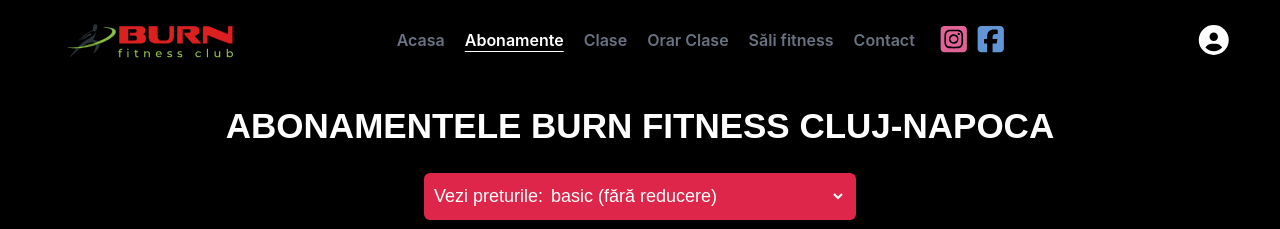
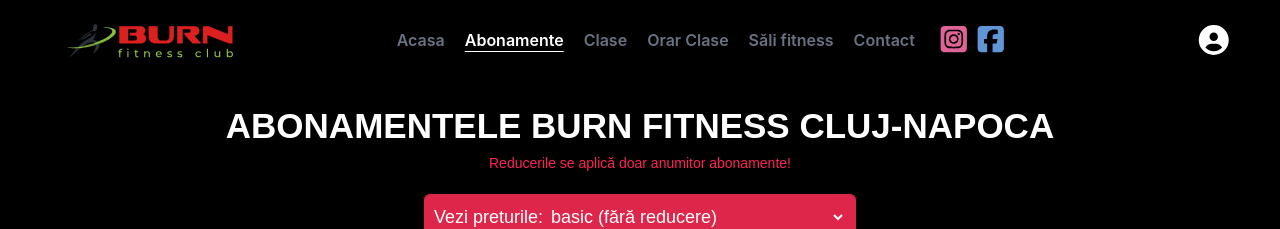
Before and after one commit to iancuvictor/burn-fitness-revamp, a React (Vite) app in the folder frontend/: page /abonamente in a window 1280 px wide. Shown: the top 229 px of the page. Built offline with nearby package versions, Linux system fonts and the light colour scheme; no server answers; a web font is replaced by a local one.

Commit message:
finished the website's demo stage. feeling happy with it.

```diff
--- a/frontend/src/components/abonamente/abonamente.jsx
+++ b/frontend/src/components/abonamente/abonamente.jsx
@@ -22,9 +22,12 @@
 
   return (
     <div className="flex flex-col items-center min-h-screen w-full font-finlandica pt-5 gap-5 pb-10">
+      <span>
       <h1 className="text-[20px] text-white md:text-[35px] font-[700] text-center">
         ABONAMENTELE BURN FITNESS CLUJ-NAPOCA
       </h1>
+      <p className="text-[14px] text-center text-rose-500">Reducerile se aplică doar anumitor abonamente!</p>
+      </span>
       <div className="text-[14px] md:text-[18px] text-white flex flex-col items-center gap-3">
             <div className="flex bg-redishPinkDark p-[10px] rounded-md gap-1">
             <span>Vezi preturile:</span>
--- a/frontend/src/components/navbar/navbar.jsx
+++ b/frontend/src/components/navbar/navbar.jsx
@@ -1,7 +1,7 @@
 import { NavLink } from 'react-router';
 import BurnLogo from './assets/burnLogo.svg';
 import { FontAwesomeIcon } from '@fortawesome/react-fontawesome';
-import { faBars, faBasketShopping, faCircleUser, faGear, faL, faRightFromBracket } from '@fortawesome/free-solid-svg-icons';
+import { faBars, faBasketShopping, faCircleUser, faGear, faRightFromBracket } from '@fortawesome/free-solid-svg-icons';
 import { faFacebookSquare, faInstagramSquare } from '@fortawesome/free-brands-svg-icons';
 import { AuthContext } from "../../context/AuthContext";
 import { useContext, useState, useRef, useEffect } from 'react';
--- a/frontend/src/components/userPages/components/profilePage/components/accountSettings.jsx
+++ b/frontend/src/components/userPages/components/profilePage/components/accountSettings.jsx
@@ -86,7 +86,7 @@
     <div className="min-h-screen flex flex-col items-center gap-2 pt-5 pb-20 pr-5 pl-5 w-full ">
       <div className="w-full md:w-150 flex flex-col items-center justify-center gap-5">
         <div className="flex flex-col gap-5 w-full">
-          <h1 className="font-[700] text-[20px]">Setări cont ({user.username})
+          <h1 className="font-[700] text-[16px] md:text-[20px]">Setări cont ({user.username})
             [<span className="text-green-500">{user.dataAbsolvireStudent !== undefined
             && new Date(user.dataAbsolvireStudent) > new Date() ? 'STUDENT ACTIV' : ''}</span>]</h1>
           <div className="flex flex-col gap-2">
```
